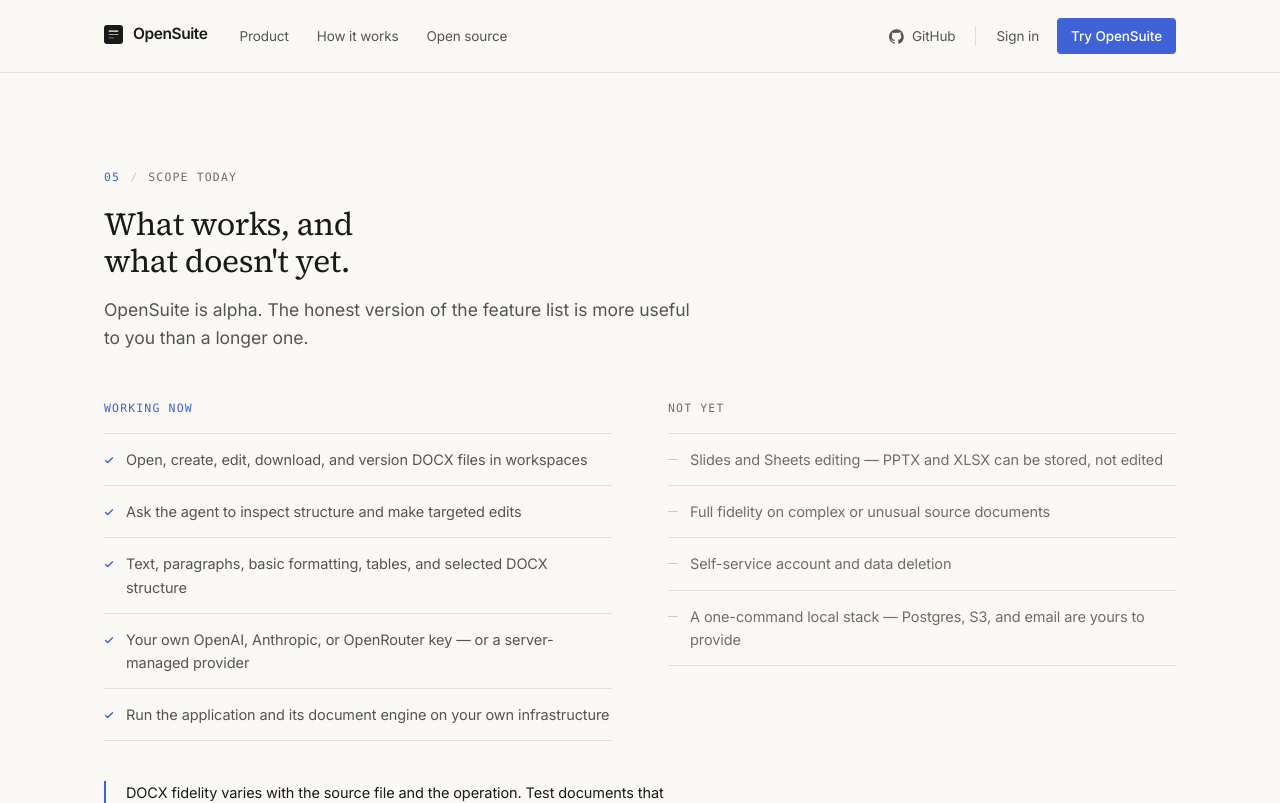
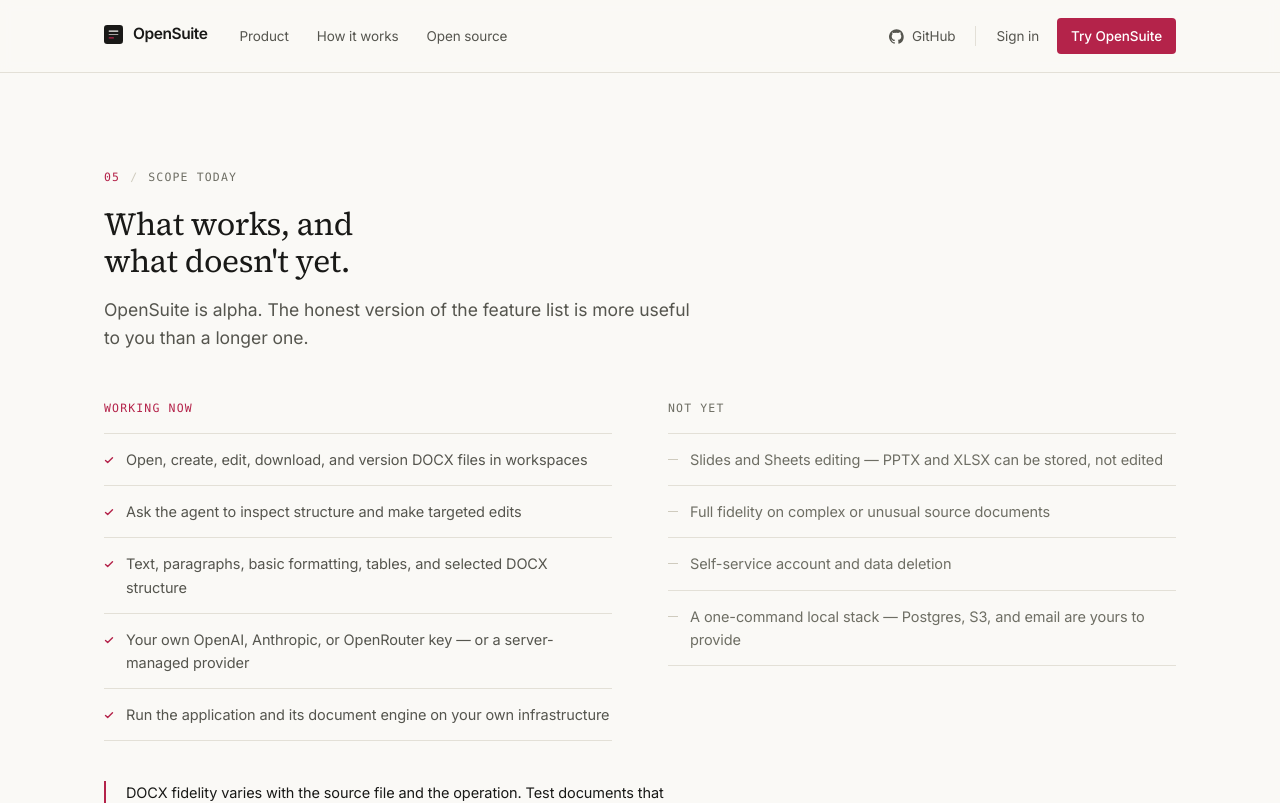
Before and after one commit to iamshivakhatri/opensuite, a Next.js app in the folder apps/web/: page /scope in a window 1280 px wide. Shown: the top 803 px of the page. Built offline with nearby package versions, Linux system fonts and the light colour scheme.

Commit message:
feat: switch brand to rose

```diff
--- a/apps/web/src/styles/brand-palette.css
+++ b/apps/web/src/styles/brand-palette.css
@@ -1,10 +1,15 @@
 /*
  * OpenSuite brand palette — the ONLY place raw brand colors live.
  *
- * HOW TO SWITCH: exactly one palette block below is live. Comment the live
- * block out (wrap it in a block comment) and uncomment another. Nothing else
- * changes: globals.css derives every semantic token (soft / line / hover /
- * selected / focus) from these variables, and components only read those.
+ * HOW TO SWITCH (exactly one palette is live at a time):
+ *   1. Deactivate the live palette: add a line containing only the comment
+ *      opener above its first rule, and a line containing only the comment
+ *      closer after its dark rule.
+ *   2. Activate another: delete those two lines around it.
+ * Every inactive palette below is already wrapped that way, so switching is
+ * two deletions plus two additions. Nothing else changes: globals.css
+ * derives every semantic token (soft / line / hover / selected / focus)
+ * from these variables, and components only read those.
  *
  * Every palette defines the same 10 variables, twice: light values on
  * `:root, .os-site` (the public site is always light) and dark values on the
@@ -32,7 +37,7 @@
  */
 
 /* ── BLUE — OpenSuite blue (LIVE) ── */
-:root,
+/* :root,
 .os-site {
   --brand-primary: #3f63d6;
   --brand-primary-hover: #2d4fc4;
@@ -57,9 +62,10 @@
   --brand-link: #8fa8f2;
   --brand-link-hover: #b3c3f7;
   --brand-ring: #8fa8f2;
-}
+} */
 
-/* ── BROWN — brick, the previous public-site brand, preserved ──
+/* ── BROWN — brick, the previous public-site brand, preserved ── */
+/*
 :root,
 .os-site {
   --brand-primary: #9d3f26;
@@ -85,10 +91,11 @@
   --brand-link: #f0a58f;
   --brand-link-hover: #f7c2b2;
   --brand-ring: #f0a58f;
-}
-*/
+} */
 
-/* ── INDIGO — deeper, more editorial ──
+
+/* ── INDIGO — deeper, more editorial ── */
+/*
 :root,
 .os-site {
   --brand-primary: #4b45c9;
@@ -114,10 +121,11 @@
   --brand-link: #a9a4f7;
   --brand-link-hover: #c4c0fa;
   --brand-ring: #a9a4f7;
-}
-*/
+} */
 
-/* ── TEAL — calm, technical ──
+
+/* ── TEAL — calm, technical ── */
+/*
 :root,
 .os-site {
   --brand-primary: #0f766e;
@@ -143,10 +151,11 @@
   --brand-link: #5fd0c4;
   --brand-link-hover: #8fe0d7;
   --brand-ring: #5fd0c4;
-}
-*/
+} */
 
-/* ── PLUM — distinctive, warm-cool ──
+
+/* ── PLUM — distinctive, warm-cool ── */
+/*
 :root,
 .os-site {
   --brand-primary: #7a3a91;
@@ -172,5 +181,124 @@
   --brand-link: #d9adea;
   --brand-link-hover: #e8c9f2;
   --brand-ring: #d9adea;
+} */
+
+
+/* ── FOREST — deep green, natural ── */
+
+/* :root,
+.os-site {
+  --brand-primary: #1f6b4a;
+  --brand-primary-hover: #175539;
+  --brand-on-primary: #ffffff;
+  --brand-secondary: #3f5148;
+  --brand-secondary-hover: #2e3d35;
+  --brand-accent: #9a650d;
+  --brand-accent-hover: #7e5209;
+  --brand-link: #1f6b4a;
+  --brand-link-hover: #175539;
+  --brand-ring: #1f6b4a;
 }
-*/
+
+html[data-opensuite-theme="dark"] {
+  --brand-primary: #4fb98a;
+  --brand-primary-hover: #7ccaa5;
+  --brand-on-primary: #0e1014;
+  --brand-secondary: #a9c2b5;
+  --brand-secondary-hover: #c8dbd0;
+  --brand-accent: #e2a94a;
+  --brand-accent-hover: #efc26e;
+  --brand-link: #8fd8b3;
+  --brand-link-hover: #b3e6cc;
+  --brand-ring: #8fd8b3;
+} */
+
+
+/* ── GRAPHITE — near-black ink, blue link; the most minimal ── */
+/*
+:root,
+.os-site {
+  --brand-primary: #23272f;
+  --brand-primary-hover: #0f1216;
+  --brand-on-primary: #ffffff;
+  --brand-secondary: #4a5763;
+  --brand-secondary-hover: #38424c;
+  --brand-accent: #3f63d6;
+  --brand-accent-hover: #2d4fc4;
+  --brand-link: #2f52c8;
+  --brand-link-hover: #223fa3;
+  --brand-ring: #3f63d6;
+}
+
+html[data-opensuite-theme="dark"] {
+  --brand-primary: #e6e8ec;
+  --brand-primary-hover: #ffffff;
+  --brand-on-primary: #0e1014;
+  --brand-secondary: #a3adba;
+  --brand-secondary-hover: #c4ccd6;
+  --brand-accent: #8fa8f2;
+  --brand-accent-hover: #b3c3f7;
+  --brand-link: #8fa8f2;
+  --brand-link-hover: #b3c3f7;
+  --brand-ring: #8fa8f2;
+} */
+
+
+/* ── ROSE — crimson-rose, confident ── */
+/* ── ROSE — NICE ── */
+ :root,
+.os-site {
+  --brand-primary: #b4234a;
+  --brand-primary-hover: #951b3b;
+  --brand-on-primary: #ffffff;
+  --brand-secondary: #4d4650;
+  --brand-secondary-hover: #3a343d;
+  --brand-accent: #9a650d;
+  --brand-accent-hover: #7e5209;
+  --brand-link: #b4234a;
+  --brand-link-hover: #951b3b;
+  --brand-ring: #b4234a;
+}
+
+html[data-opensuite-theme="dark"] {
+  --brand-primary: #ef7a95;
+  --brand-primary-hover: #f5a3b7;
+  --brand-on-primary: #0e1014;
+  --brand-secondary: #bdb3c0;
+  --brand-secondary-hover: #d6cfd8;
+  --brand-accent: #e2a94a;
+  --brand-accent-hover: #efc26e;
+  --brand-link: #f5a3b7;
+  --brand-link-hover: #f9c2cf;
+  --brand-ring: #f5a3b7;
+}
+
+
+/* ── OCEAN — deep cyan-blue, cooler than BLUE ── */
+/*
+:root,
+.os-site {
+  --brand-primary: #0b6a8a;
+  --brand-primary-hover: #08546d;
+  --brand-on-primary: #ffffff;
+  --brand-secondary: #3d4f5c;
+  --brand-secondary-hover: #2c3b46;
+  --brand-accent: #a03f12;
+  --brand-accent-hover: #7f310d;
+  --brand-link: #0b6a8a;
+  --brand-link-hover: #08546d;
+  --brand-ring: #0b6a8a;
+}
+
+html[data-opensuite-theme="dark"] {
+  --brand-primary: #4cb6d9;
+  --brand-primary-hover: #7fd0ec;
+  --brand-on-primary: #0e1014;
+  --brand-secondary: #a5b8c4;
+  --brand-secondary-hover: #c4d3dc;
+  --brand-accent: #f0925a;
+  --brand-accent-hover: #f5b088;
+  --brand-link: #7fd0ec;
+  --brand-link-hover: #a6e0f3;
+  --brand-ring: #7fd0ec;
+} */
```
Also changed, not shown: apps/web/src/app/icon.svg, 1 other file (tests, documents, lock files or other folders).
